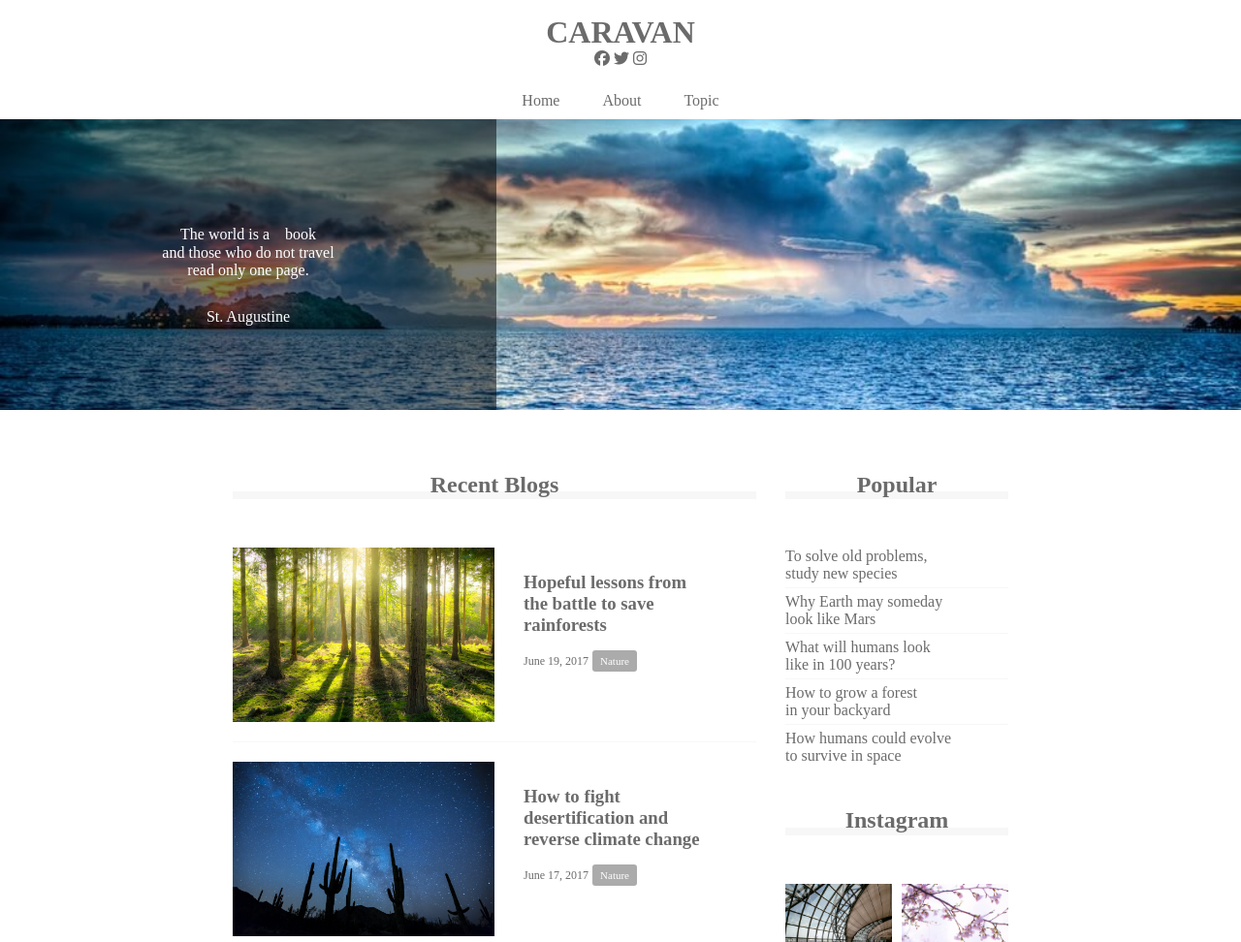
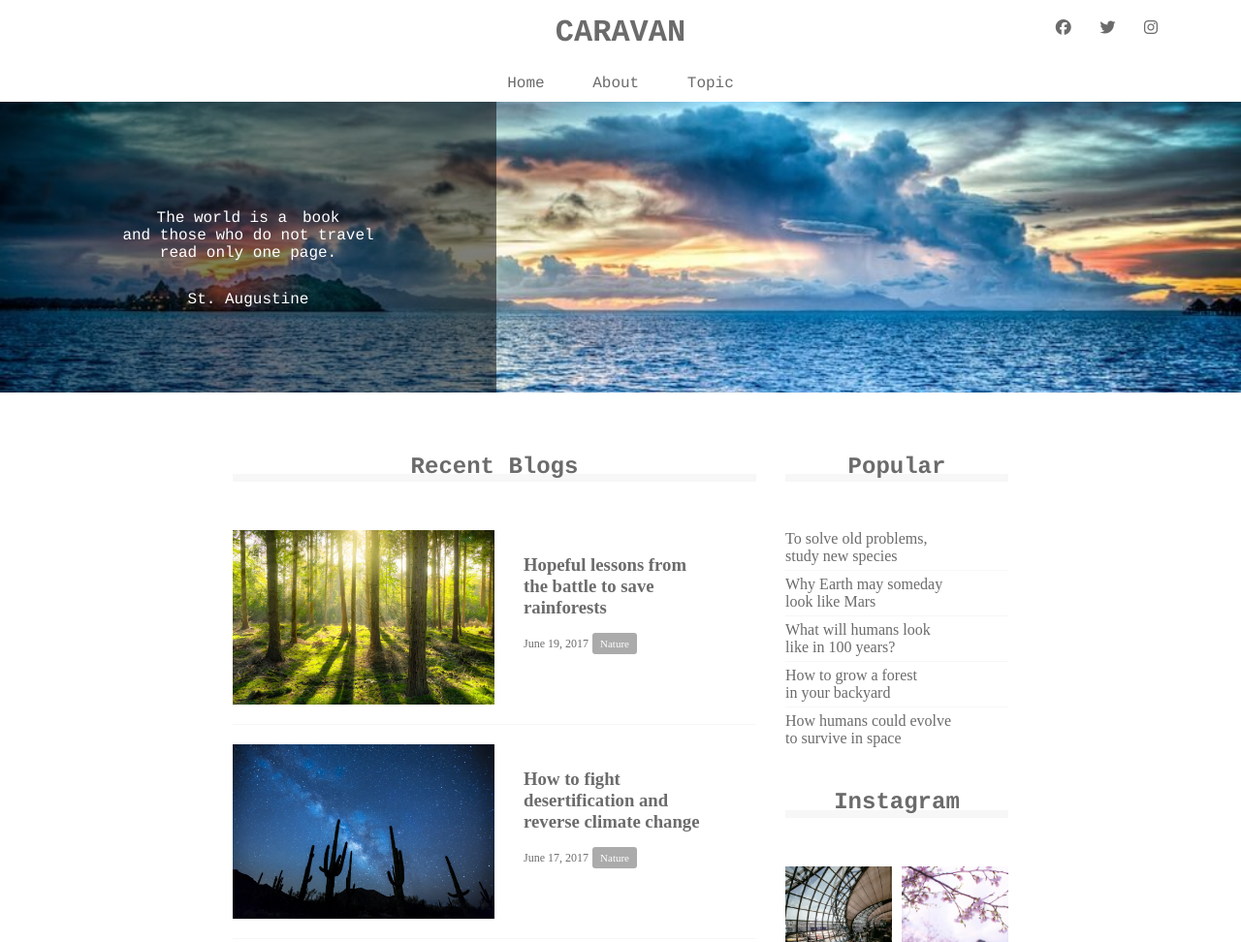
Before and after one commit to yarebadekiruko11/git-practice, a plain HTML site: page index.html in a window 1280 px wide. Shown: the top 972 px of the page at 97% size. Drawn offline with Linux system fonts and the light colour scheme.

Commit message:
Caravan final1

```diff
--- a/style.css
+++ b/style.css
@@ -10,6 +10,11 @@ a{
   text-decoration: none;
 }
 
+header, nav, h2, .main-visual, footer {
+  font-family: Chalkduster, "Bradley Hand", Courier, "Segoe Print", sans-serif;
+}
+
+
 header {
   width: 90%; /* 横幅いっぱい */
   padding: 15px 0; /* 高さ120px */
@@ -19,7 +24,14 @@ header {
 }
 
 .social {
+  position: absolute;
+  top: 20px;
+  right: 22px;
+}
+
+.social i {
  display: inline-block;
+ margin-left: 20px;
 }
 
 header .heading {
```
